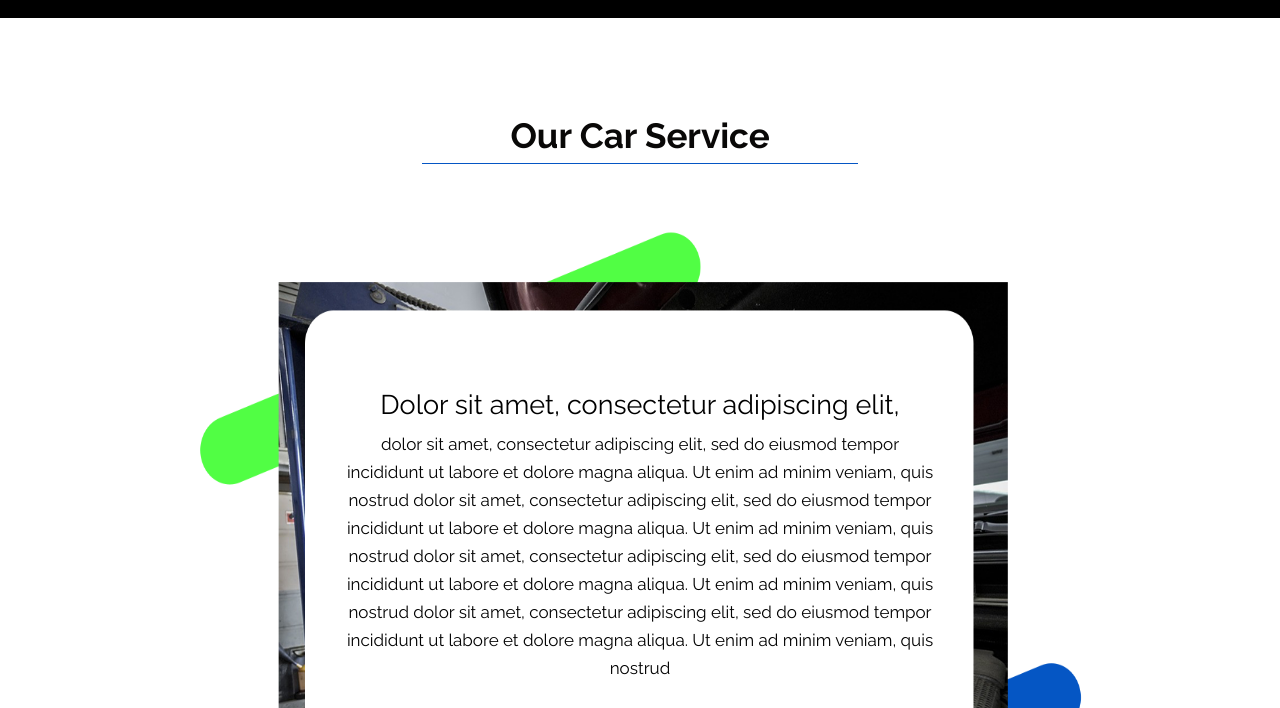
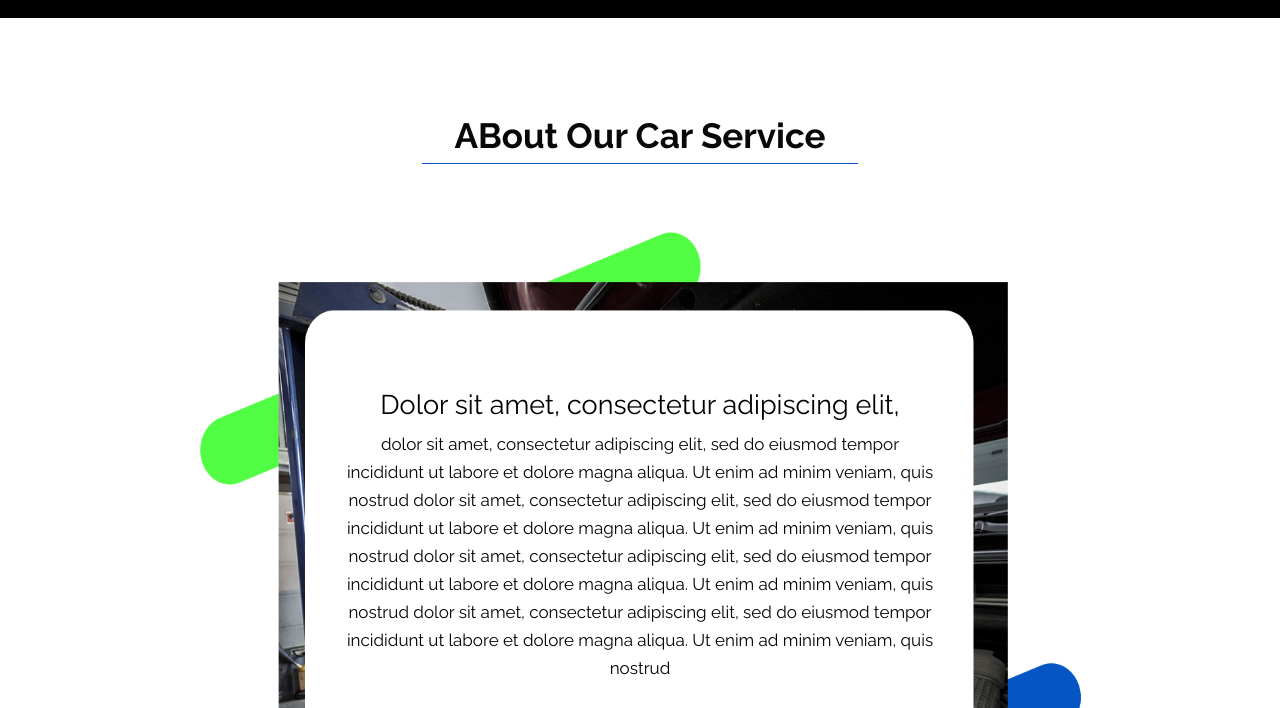
Before and after one commit to Kappa-Theta-Pi-Chi-Rho-Lambda/KTPSite, a website: page public/about.html in a window 1280 px wide. Shown: the part 92-800 px from the top of the page. Drawn offline with nearby package versions, Linux system fonts and the light colour scheme.

Commit message:
anutha one

```diff
--- a/public/about.html
+++ b/public/about.html
@@ -97,7 +97,7 @@
             <div class="row">
                <div class="col-md-12">
                   <div class="titlepage">
-                     <h2>Our Car Service </h2>
+                     <h2>ABout Our Car Service </h2>
                   </div>
                </div>
             </div>
```
